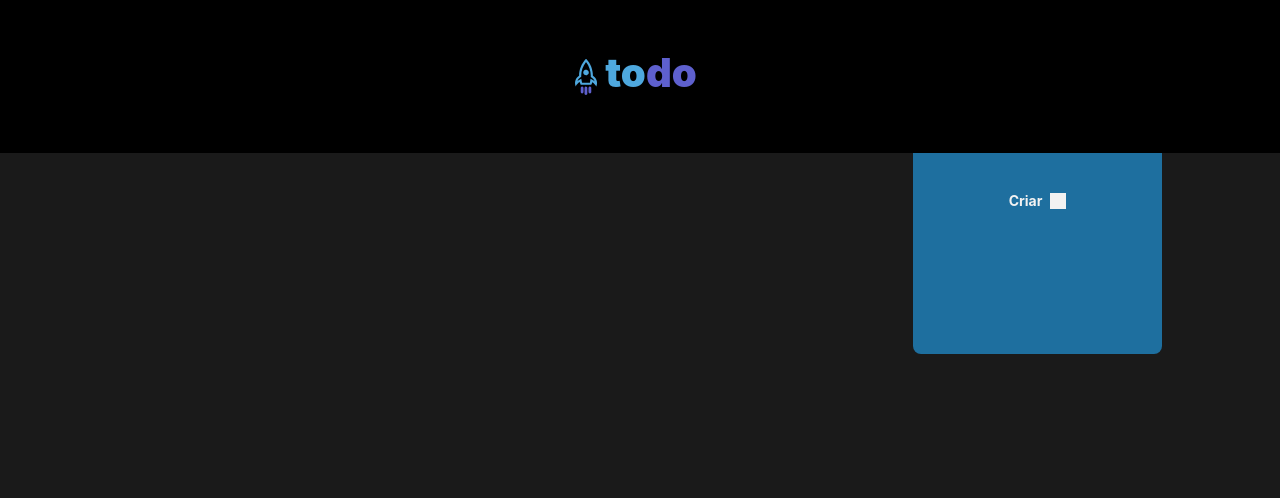
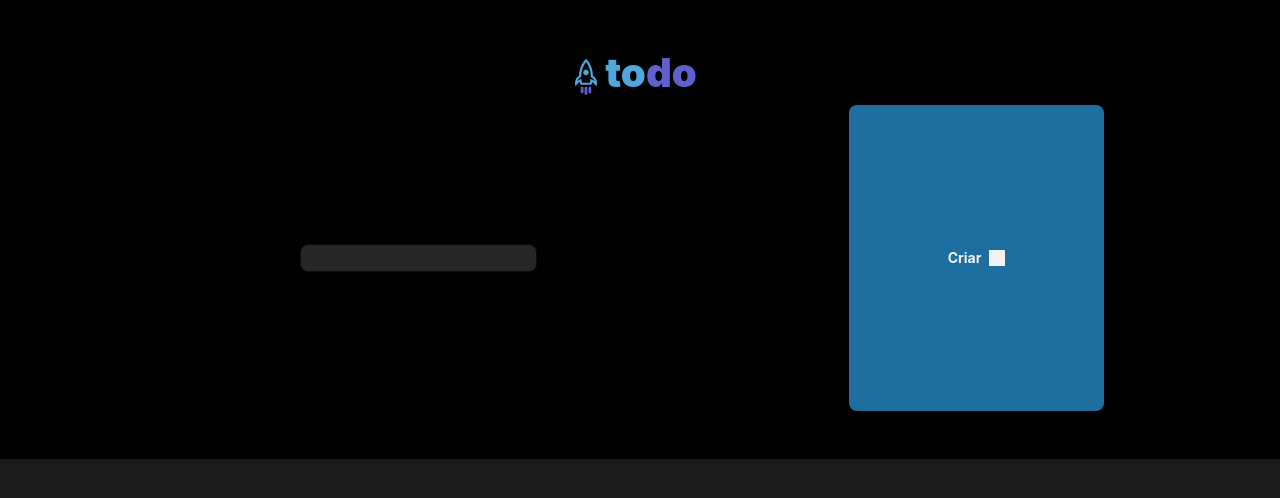
Before and after one commit to BohdanV8/Frontend-for-ToDo-List, a React (Create React App) app: page / in a window 1280 px wide. Shown: the top 498 px of the page. Built offline with nearby package versions, Linux system fonts and the light colour scheme; the HTML template or start-up script is replaced by a standard one.

Commit message:
Second commit

```diff
--- a/src/App.js
+++ b/src/App.js
@@ -3,20 +3,10 @@ import "bootstrap/dist/css/bootstrap.css";
 import "bootstrap/dist/js/bootstrap";
 import "./styles/main.css";
 import Menu from "./components/Menu";
-import MyInput from "./components/UI/MyInput/MyInput";
-import MyButton from "./components/UI/MyButton/MyButton";
 function App() {
   return (
     <div className="container text-center">
       <Menu />
-      <div className="container row mt-5">
-        <div className="col-md-9 mt-5">
-          <MyInput />
-        </div>
-        <div className="col-md-3">
-          <MyButton />
-        </div>
-      </div>
     </div>
   );
 }
--- a/src/components/Menu.jsx
+++ b/src/components/Menu.jsx
@@ -1,4 +1,6 @@
 import React from "react";
+import MyInput from "./UI/MyInput/MyInput";
+import MyButton from "./UI/MyButton/MyButton";
 
 const Menu = () => {
   return (
@@ -44,6 +46,14 @@ const Menu = () => {
           <span className="word_do">do</span>
         </h1>
       </div>
+      <div className="row container">
+        <div className="col-md-9 col-lg-9 col-xl-9 order-md-1">
+          <MyInput />
+        </div>
+        <div className="col-md-3 col-lg-3 col-xl-3 order-md-2">
+          <MyButton />
+        </div>
+      </div>
     </nav>
   );
 };
--- a/src/components/UI/MyInput/MyInput.module.css
+++ b/src/components/UI/MyInput/MyInput.module.css
@@ -1,12 +1,12 @@
 .myInput{
-    padding: 64;
+    /* padding: 64; */
     border-radius: 8px;
     border: 1px solid var(--Gray-700, #0D0D0D);
     background: var(--Gray-500, #262626);
-    justify-content: "flex-start";
+    /* justify-content: "flex-start";
     align-items: "center";
     gap: 8;
     display: "inline-flex";
-    margin-top: 55555;
+    margin-top: 55555; */
     z-index: 100000;
 }
```
